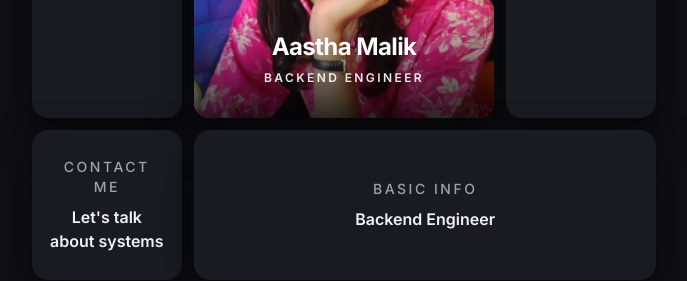
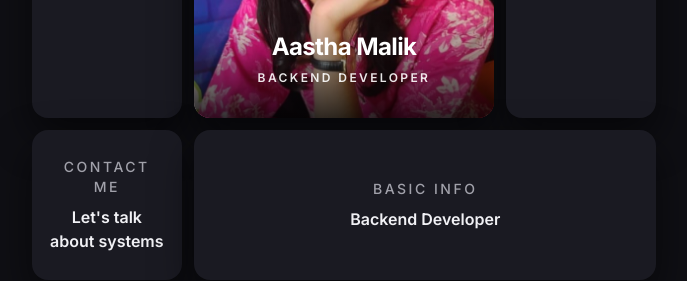
Before and after one commit to aastha-malik/Portfolio, a Next.js app: page / in a window 1280 px wide. Shown: the part 440-721 px from the top of the page, without its empty margins (296-983 px from the left). Built offline with nearby package versions, Linux system fonts and the light colour scheme.

Commit message:
resume updated.

```diff
--- a/components/ExpandedPanel.tsx
+++ b/components/ExpandedPanel.tsx
@@ -96,9 +96,10 @@ export function ExpandedPanel({ activeTileId, onClose }: ExpandedPanelProps) {
               <Image
                 src={content.resume.previewImage}
                 alt="Resume preview"
-                width={1200}
-                height={800}
-                className="h-auto w-full object-cover"
+                width={791}
+                height={1024}
+                quality={100}
+                className="h-auto w-full object-contain"
               />
             </div>
             <PanelButton href={content.resume.downloadUrl}>
@@ -247,7 +248,7 @@ function PanelButton({
       : "border border-[color:var(--accent)] text-[color:var(--accent)] hover:bg-[color:var(--accent)]/10";
 
   return (
-    <Link href={href} className={`${baseClasses} ${variantClasses}`}>
+    <Link href={href} className={`${baseClasses} ${variantClasses}`} target="_blank" rel="noopener noreferrer">
       {children}
     </Link>
   );
--- a/data/content.ts
+++ b/data/content.ts
@@ -20,9 +20,11 @@ export type TechCategoryId =
   | "languages"
   | "backend"
   | "databases"
+  | "auth"
+  | "cloud"
+  | "apis"
   | "tools"
   | "core"
-  | "studying"
   | "client";
 
 export type TechCategory = {
@@ -66,22 +68,22 @@ export type PortfolioContent = {
 export const content: PortfolioContent = {
   projects: [
     {
+      id: "project-chikitsa",
+      name: "Chikitsa Cloud",
+      description:
+        "A full-stack healthcare records management platform with 35 REST API endpoints across 7 routes: Auth, Users, Medical Records, Medical Analysis, Family Access, Hospital Search, and Feedback. Features OAuth2 with Google Sign-In, JWT token management, UUID-based multi-user data modeling, family access control via QR code scanning and email invitations, OpenStreetMap API integration for hospital discovery, and health metrics validation engine. Deployed on Render with PostgreSQL and Supabase cloud storage.",
+      tech: ["Python", "FastAPI", "PostgreSQL", "Supabase", "JWT", "OAuth2", "Render"],
+      demoUrl: "https://drive.google.com/file/d/10A-i4ca3aM3ZiWz79QTj451qiwctJ6P_/view?usp=sharing",
+      githubUrl: "https://github.com/aastha-malik/ChikitsaCloud",
+    },
+    {
       id: "project-blossom",
       name: "Blossom",
       description:
-        "A gamified task manager using FastAPI with JWT/OAuth2. Built backend-enforced gamification (points, streaks, virtual pet system) and managed task analytics.",
-      tech: ["Python", "FastAPI", "PostgreSQL", "SQLAlchemy", "JWT", "OAuth2"],
+        "A gamified task management platform with 20+ REST API endpoints supporting task CRUD, streaks, XP/points, rewards, user analytics, and team management. Engineered gamification logic including streak tracking, inactivity penalties, and reward tier progression with backend-enforced rules. Implemented multi-method authentication: Google OAuth2, standard JWT auth, and OTP-based password reset. First full-stack project demonstrating end-to-end system design and cloud deployment.",
+      tech: ["Python", "FastAPI", "PostgreSQL", "JWT", "OAuth2", "Render"],
       demoUrl: "https://blossom-arru.onrender.com/",
       githubUrl: "https://github.com/aastha-malik/Blossom",
-    },
-    {
-      id: "project-chikitsa",
-      name: "Chikitsa Cloud",
-      description:
-        "Cloud-based medical record management app. Featuring secure PDF/image uploads, a QR-based emergency family access system. (Download APK via Demo)",
-      tech: ["Python", "FastAPI", "Supabase", "Flutter", "ML Integration"],
-      demoUrl: "https://drive.google.com/file/d/10A-i4ca3aM3ZiWz79QTj451qiwctJ6P_/view?usp=sharing",
-      githubUrl: "https://github.com/aastha-malik/ChikitsaCloud",
     },
   ],
   dsaProfiles: [
@@ -101,43 +103,48 @@ export const content: PortfolioContent = {
   techStack: [
     {
       id: "languages",
-      label: "Programming Languages",
+      label: "Languages",
       items: ["Python"],
     },
     {
       id: "backend",
-      label: "Backend & APIs",
-      items: [
-        "FastAPI",
-        "REST API design",
-        "Authentication & Authorization (JWT, OAuth2.0)",
-        "bcrypt",
-      ],
+      label: "Frameworks & Libraries",
+      items: ["FastAPI", "Pydantic", "SQLAlchemy"],
     },
     {
       id: "databases",
       label: "Databases",
-      items: ["SQLite", "PostgreSQL", "Supabase"],
+      items: ["PostgreSQL", "Supabase", "SQLite", "MySQL"],
+    },
+    {
+      id: "auth",
+      label: "Authentication & Security",
+      items: ["JWT", "OAuth2.0", "Google Sign-In", "bcrypt"],
+    },
+    {
+      id: "cloud",
+      label: "Cloud & Deployment",
+      items: ["Render", "Vercel", "Supabase Storage", "AWS S3"],
+    },
+    {
+      id: "apis",
+      label: "APIs",
+      items: ["REST API", "OpenStreetMap API"],
     },
     {
       id: "tools",
-      label: "Tools & Platforms",
-      items: ["Git", "GitHub", "Linux (basic)", "Swagger UI"],
+      label: "Developer Tools",
+      items: ["Git", "GitHub", "Postman", "VS Code", "Swagger UI", "Linux"],
     },
     {
       id: "core",
-      label: "Computer Science Core",
-      items: ["DBMS", "OOPs", "OS"],
-    },
-    {
-      id: "studying",
-      label: "Currently Studying",
-      items: ["Deployment", "Data Structure & Algorithm"],
+      label: "CS Core",
+      items: ["DBMS", "OOPs", "Operating Systems", "Computer Networks", "HTTP/HTTPS"],
     },
     {
       id: "client",
       label: "Client Integrations",
-      items: ["React", "Typescript", "Flutter", "Dart", "Tkinter"],
+      items: ["React", "TypeScript", "Flutter", "Dart", "Tkinter"],
     },
   ],
   contact: [
@@ -150,8 +157,8 @@ export const content: PortfolioContent = {
     {
       id: "phone",
       label: "Phone",
-      value: "7303102064",
-      href: "tel:7303102064",
+      value: "+91 7303102064",
+      href: "tel:+917303102064",
     },
     {
       id: "github",
@@ -167,14 +174,15 @@ export const content: PortfolioContent = {
     },
   ],
   basicInfo: {
-    headline: "Backend Engineer",
-    subheadline: "Developing robust backends for modern applications.",
+    headline: "Backend Developer",
+    subheadline:
+      "Passionate about solving real-world problems through clean, efficient code and continuously expanding expertise to work on production-grade, scalable products.",
     intro:
-      "I am a Computer Science student (B.Tech, 2024-2028) and a Backend Engineer specializing in Python and FastAPI. I build secure, scalable systems with a focus on authentication (JWT/OAuth2) and database architecture. My experience ranges from gamified task managers to cloud-based health record platforms.",
+      "Backend developer with hands-on experience building and deploying healthcare and productivity applications. Proficient in Python, FastAPI, PostgreSQL, JWT/OAuth2, and cloud deployment on Render. Fast learner with a growth mindset, actively deep diving into backend development to design secure, scalable REST APIs.",
   },
   profile: {
     name: "Aastha Malik",
-    role: "Backend Engineer",
+    role: "Backend Developer",
     imageSrc: "/profile.jpg",
     imageAlt: "Aastha Malik",
   },
```
Also changed, not shown: public/resume-preview.png.
